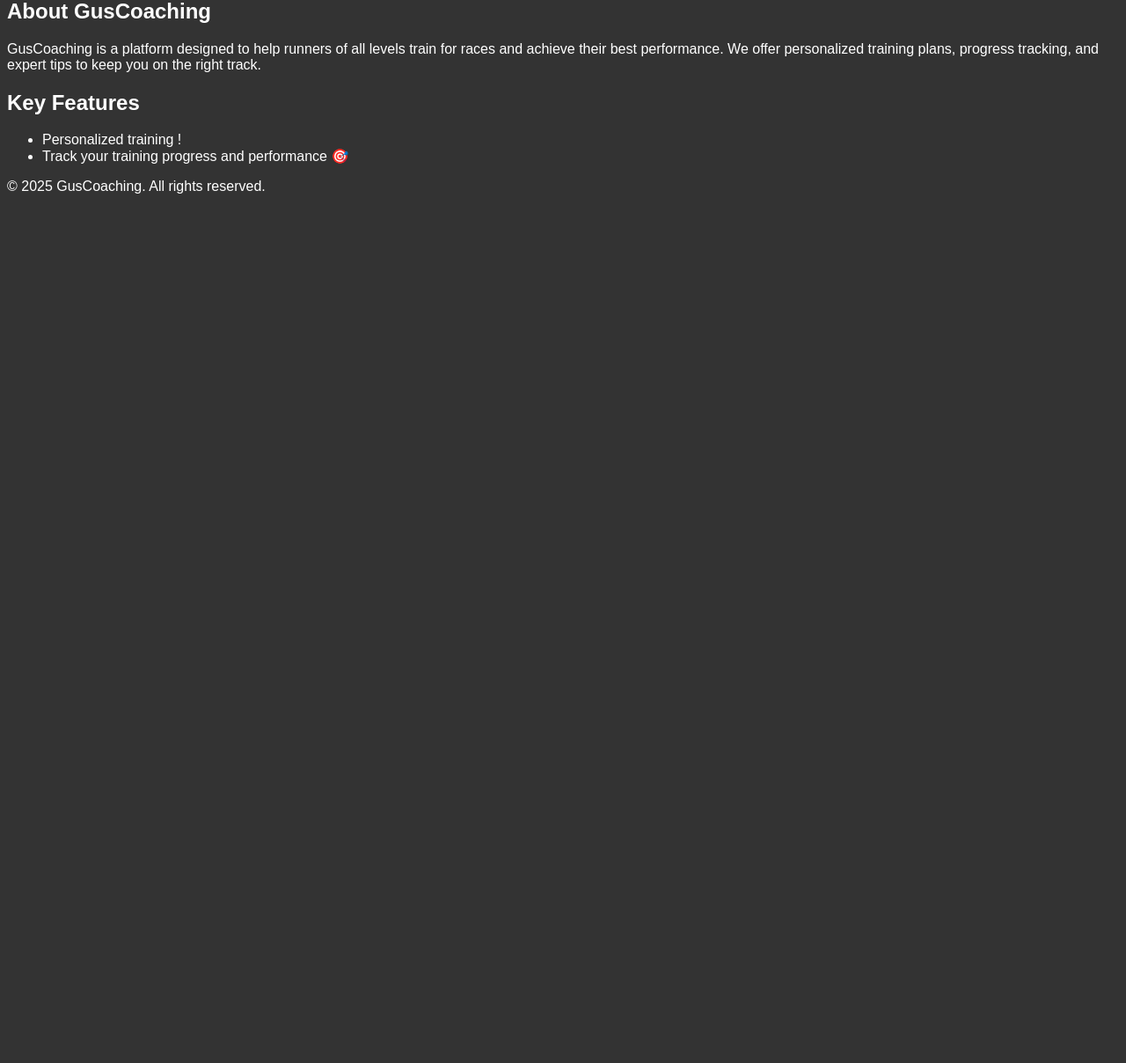
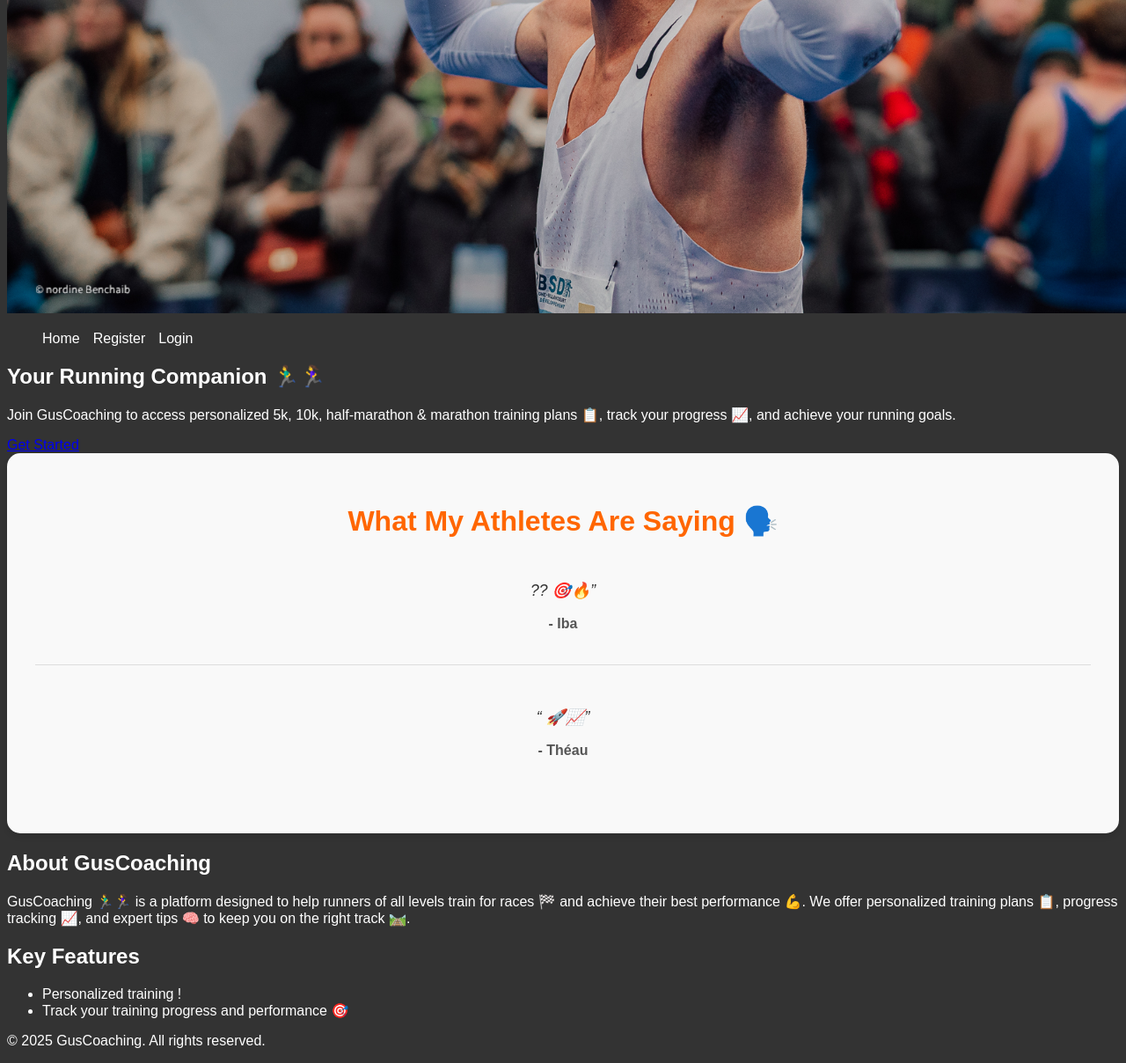
Before and after one commit to AugustinCablant/Coaching, a Django app: page / in a window 1280 px wide; the page is wider, and only the part inside the window is pictured. Shown: the part 525-1733 px from the top of that part at 88% size. Before the commit the page ends 745 px from the top of that part, so only its background shows below. Run offline with Django 4.2, Linux system fonts and the light colour scheme.

Commit message:
update the dashoboard

```diff
--- a/app/static/css/styles.css
+++ b/app/static/styles.css
@@ -74,3 +74,39 @@
 header {
     margin-bottom: 20px;
 }
+
+.testimonials {
+    text-align: center;
+    padding: 2rem;
+    background-color: #f9f9f9; /* Couleur de fond douce */
+    border-radius: 15px;
+    box-shadow: 0px 4px 6px rgba(0, 0, 0, 0.1); /* Douce ombre */
+}
+
+.testimonials h2 {
+    font-size: 2rem;
+    color: #ff6600; /* Couleur du titre */
+    margin-bottom: 1rem;
+}
+
+.testimonial {
+    margin: 1rem 0;
+    padding: 1rem;
+    border-bottom: 1px solid #ddd; /* Séparation entre les avis */
+}
+
+.testimonial:last-child {
+    border-bottom: none; /* Pas de ligne pour le dernier avis */
+}
+
+.testimonial p {
+    font-size: 1.1rem;
+    font-style: italic;
+    color: #333;
+}
+
+.testimonial h4 {
+    font-size: 1rem;
+    color: #555;
+    margin-top: 0.5rem;
+}
--- a/app/templates/home.html
+++ b/app/templates/home.html
@@ -7,11 +7,12 @@
     <meta name="viewport" content="width=device-width, initial-scale=1.0">
     <title>GusCoaching - Home</title>
     {% load static %}
-    <link rel="stylesheet" href="{% static 'css/styles.css' %}">
+    <link rel="stylesheet" href="{% static 'static/styles.css' %}">
 </head>
 <body>
     <header>
-        <h1>Welcome to GusCoaching!</h1>
+        <h1 style="text-align: center;">Welcome to GusCoaching! 🏃‍♂️🏃‍♀️</h1>
+        <img src="{% static 'images/Boulbi.png' %}" alt="Boulbi image" style="width: 1400px; height: 800px;">
         <nav>
             <ul>
                 <li><a href="{% url 'home' %}">Home</a></li>
@@ -23,16 +24,27 @@
 
     <main>
         <section class="hero">
-            <h2>Your Running Companion</h2>
-            <p>Join GusCoaching to access personalized 5k, 10k, half-marathon & marathon training plans, track your progress, and achieve your running goals.</p>
-            <img src="{% static 'images/hero.jpg' %}" alt="Runner image">
+            <h2>Your Running Companion 🏃‍♂️🏃‍♀️</h2>
+            <p>Join GusCoaching to access personalized 5k, 10k, half-marathon & marathon training plans 📋, track your progress 📈, and achieve your running goals.</p>
             <a href="{% url 'register' %}" class="btn btn-orange">Get Started</a>
+        </section>
+
+        <section class="testimonials">
+            <h2>What My Athletes Are Saying 🗣️</h2>
+            <div class="testimonial">
+                <p>?? 🎯🔥”</p>
+                <h4>- Iba</h4>
+            </div>
+            <div class="testimonial">
+                <p>“ 🚀📈”</p>
+                <h4>- Théau</h4>
+            </div>
         </section>
 
 
         <section class="about">
             <h2>About GusCoaching</h2>
-            <p>GusCoaching is a platform designed to help runners of all levels train for races and achieve their best performance. We offer personalized training plans, progress tracking, and expert tips to keep you on the right track.</p>
+            <p>GusCoaching 🏃‍♂️🏃‍♀️ is a platform designed to help runners of all levels train for races 🏁 and achieve their best performance 💪. We offer personalized training plans 📋, progress tracking 📈, and expert tips 🧠 to keep you on the right track 🛤️.</p>
         </section>
 
         <section class="features">
--- a/manage.py
+++ b/manage.py
@@ -20,3 +20,7 @@
 
 if __name__ == '__main__':
     main()
+
+
+# python manage.py runserver
+# python manage.py createsuperuser
```
Also changed, not shown: SL-50.png (deleted), app/static/images/Boulbi.png (renamed from Boulbi.png), 1 other file.
